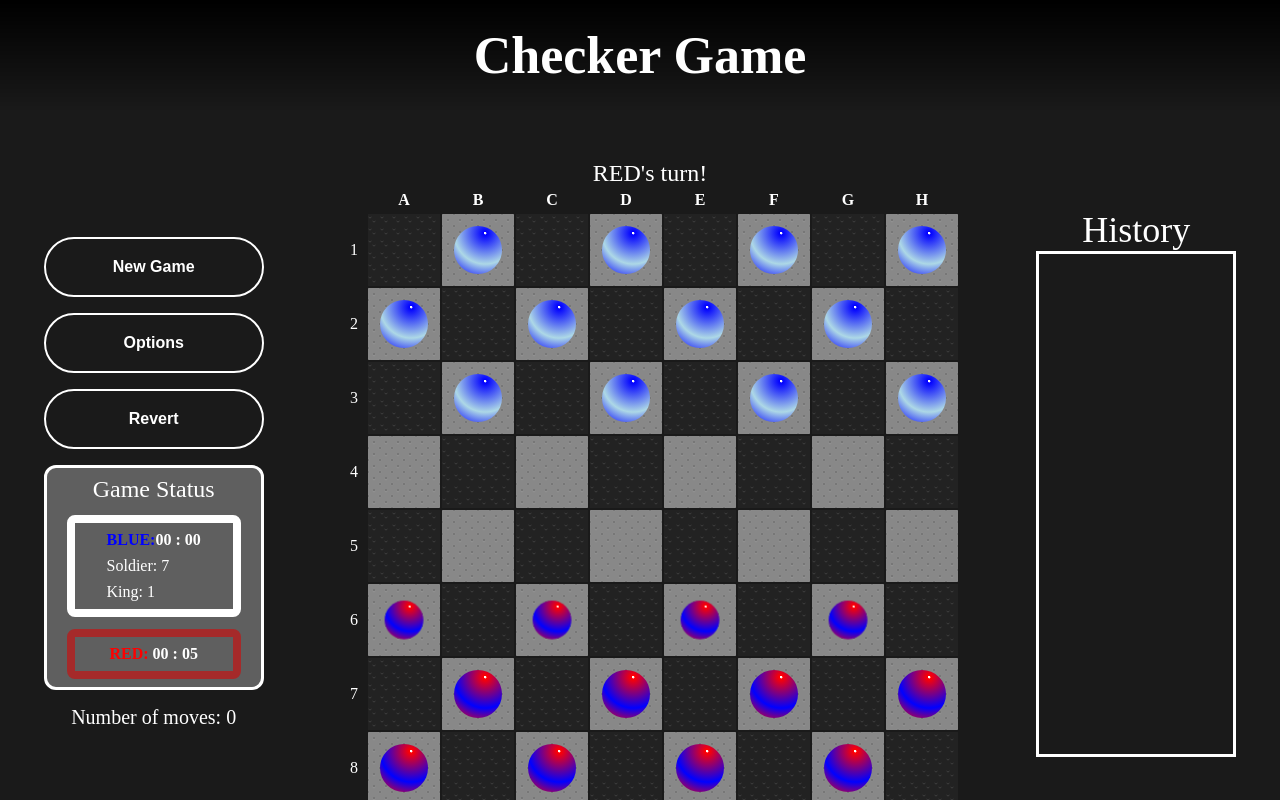
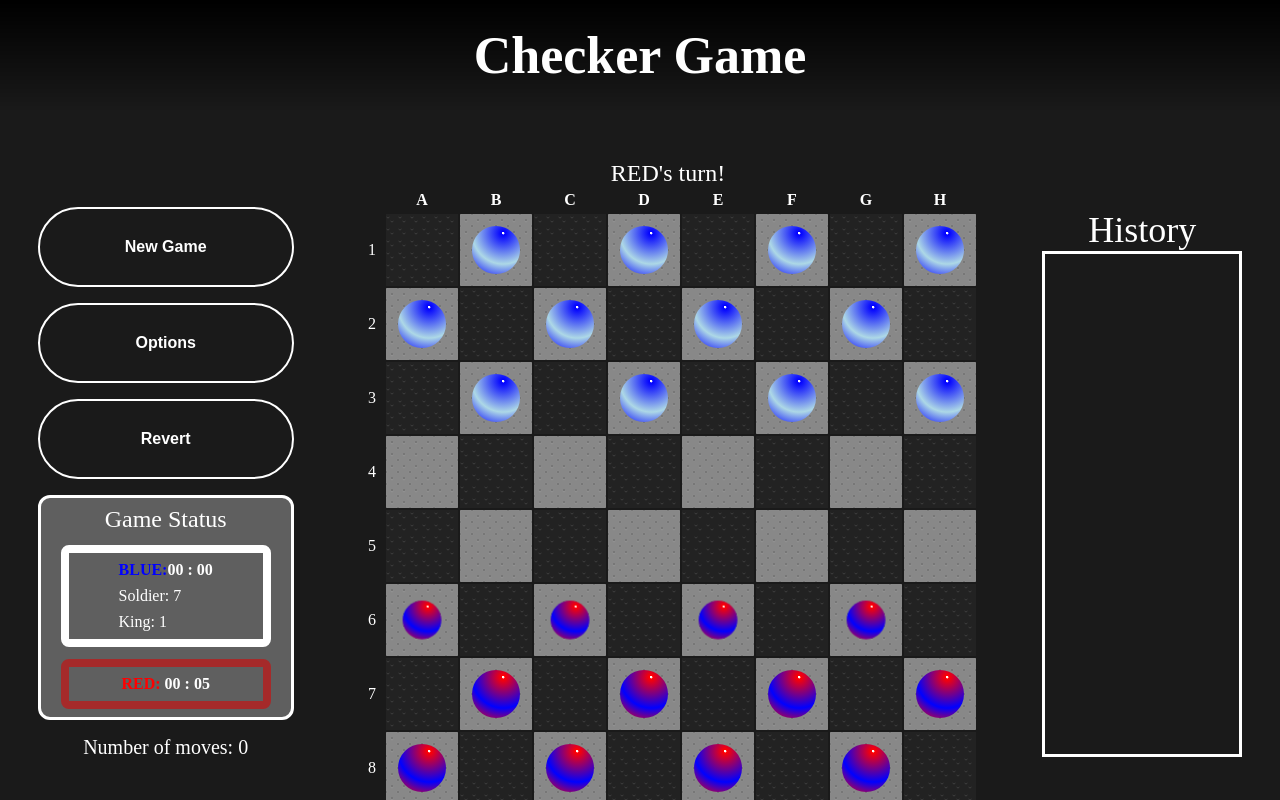
Before and after one commit to dreamcatcher0101/play-checker-game, a React (Create React App) app: page / in a window 1280 px wide. Built offline with nearby package versions, Linux system fonts and the light colour scheme.

Commit message:
feat: modify button component & font style

```diff
--- a/src/components/common/button/index.tsx
+++ b/src/components/common/button/index.tsx
@@ -2,28 +2,23 @@ import React from 'react';
 import './style.css';
 
 interface ButtonProps {
-  as?: React.ElementType;
   children: React.ReactNode;
   filled?: boolean;
   secondary?: boolean;
-  role?: string;
   onClick?: () => void;
 }
 
 export const Button = ({
-  as: Component = 'button',
   children,
   filled,
   secondary,
-  role,
   onClick,
 }: ButtonProps) => {
   return (
-    <Component
+    <div
       className={`dir-control ${secondary ? 'dir-control--secondary' : ''} ${
         filled ? 'dir-control--filled' : ''
       }`}
-      role={role}
       onClick={onClick}
     >
       {children}
@@ -35,6 +30,6 @@ export const Button = ({
       <b aria-hidden="true">{children}</b>
       <b aria-hidden="true">{children}</b>
       <b aria-hidden="true">{children}</b>
-    </Component>
+    </div>
   );
 };
--- a/src/components/common/controlPanel/index.tsx
+++ b/src/components/common/controlPanel/index.tsx
@@ -52,13 +52,13 @@ export const ControlPanelComponent: React.FC = () => {
 
   return (
     <div className="control-panel__container">
-      <Button role="button" secondary onClick={() => handleNewGame()}>
+      <Button secondary onClick={() => handleNewGame()}>
         New Game
       </Button>
-      <Button role="button" secondary onClick={() => handleOptions()}>
+      <Button secondary onClick={() => handleOptions()}>
         Options
       </Button>
-      <Button role="button" secondary onClick={() => handleRevert()}>
+      <Button secondary onClick={() => handleRevert()}>
         Revert
       </Button>
       <PlayTimePanelComponent />
--- a/src/components/view/gameBoard/style.css
+++ b/src/components/view/gameBoard/style.css
@@ -4,4 +4,5 @@
   justify-content: space-around;
   align-items: center;
   margin-top: 70px;
+  font-family: cursive;
 }
```
